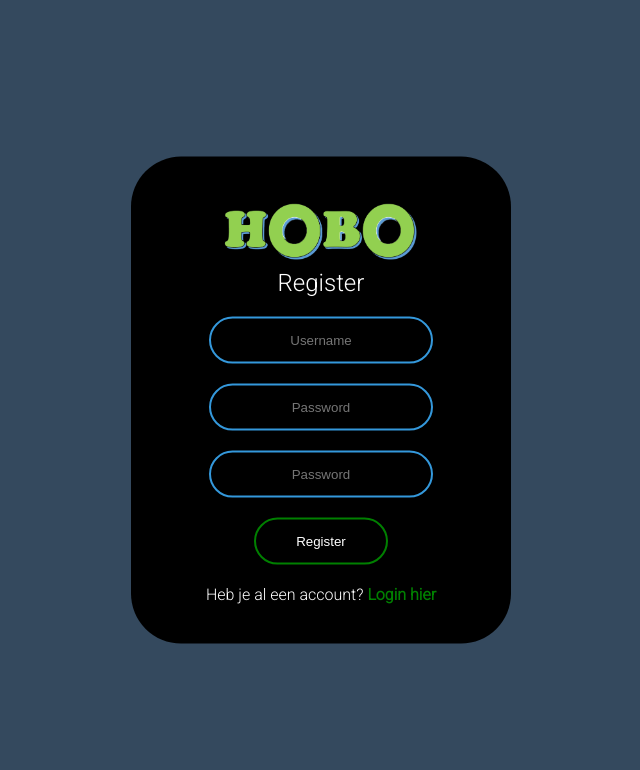
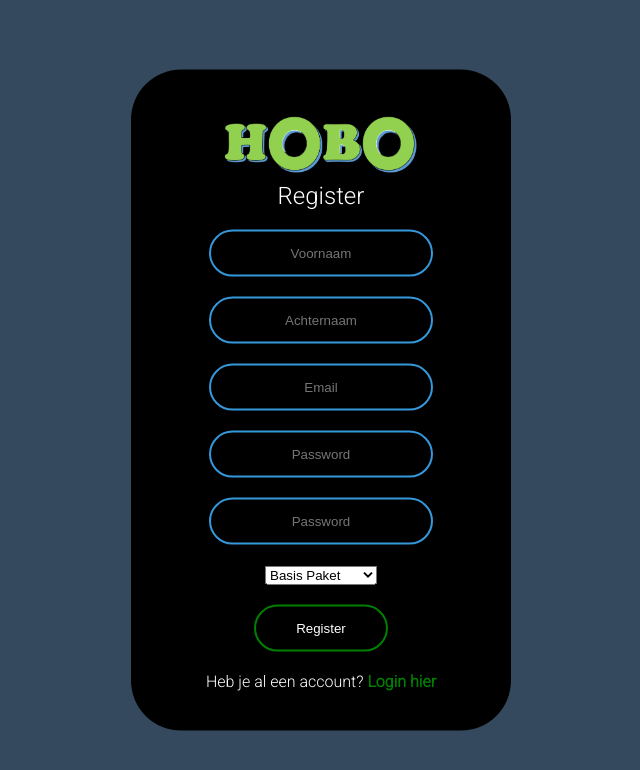
Before and after one commit to MickLabree/HoBo_Project, a PHP site: page /register.php in a window 1280 px wide. Shown: the top 770 px of the page, without its empty margins (319-959 px from the left). Run offline with PHP 8.4, Linux system fonts and the light colour scheme.

Commit message:
abo, email, voornaam en achternaam toegevoegd

```diff
--- a/class/User.php
+++ b/class/User.php
@@ -9,10 +9,13 @@ class User extends DbConfig{
             if($data['password'] != $data['conf-password']){
                 throw new Exception("Wachtwoorden komen niet overeen.");
             }
-            $sql = "INSERT INTO users (username, password) VALUES (:username, :password)";
+            $sql = "INSERT INTO klant (voornaam, achternaam, email, password, AboID) VALUES (:voornaam, :achternaam, :email, :password, :abo)";
             $encryptedPassword = password_hash($data['password'], PASSWORD_BCRYPT, ['cost' => 12]);
             $stmt = $this->connect()->prepare($sql);
-            $stmt->bindParam(":username", $data['username']);
+            $stmt->bindParam(":voornaam", $data['voornaam']);
+            $stmt->bindParam(":achternaam", $data['achternaam']);
+            $stmt->bindParam(":email", $data['email']);
+            $stmt->bindParam(":abo", $data['option']);
             $stmt->bindParam(":password", $encryptedPassword);
             if(!$stmt->execute()){
                 throw new Exception("Account kon niet aangemaakt worden");
@@ -25,7 +28,7 @@ class User extends DbConfig{
 
     public function login($data){
         try {
-            $user = $this->getUser($data['username']);
+            $user = $this->getUser($data['voornaam']);
             if (!$user) {
                 throw new Exception('Gebruiker bestaat niet.');
             }
@@ -34,7 +37,7 @@ class User extends DbConfig{
             }
             session_start();
             $_SESSION['ingelogd'] = true;
-            $_SESSION['username'] = $user->username;
+            $_SESSION['voornaam'] = $user->voornaam;
             header("Location: index.html");
         } catch (Exception $e) {
             echo $e->getMessage();
@@ -42,16 +45,16 @@ class User extends DbConfig{
     }
 
     public function getUsers(){
-        $sql = "SELECT * FROM users";
+        $sql = "SELECT * FROM klant";
         $stmt = $this->connect()->prepare($sql);
         $stmt->execute();
         return $stmt->fetchAll(PDO::FETCH_OBJ);
     }
 
-    public function getUser($username){
-        $sql = "SELECT * FROM users WHERE username = :username";
+    public function getUser($voornaam){
+        $sql = "SELECT * FROM klant WHERE voornaam = :voornaam";
         $stmt = $this->connect()->prepare($sql);
-        $stmt->bindParam(":username", $username);
+        $stmt->bindParam(":voornaam", $voornaam);
         $stmt->execute();
         return $stmt->fetch(PDO::FETCH_OBJ);
     }
--- a/login.php
+++ b/login.php
@@ -21,7 +21,9 @@ if (isset($_POST['login'])) {
             <form class="box" method="post">
                 <img src="img/logo.png" width="200" alt="Logo">
                 <h1>Login</h1>
-                <input type="text" name="username" placeholder="Username" required>
+                <input type="text" name="Voornaam" placeholder="Voornaam" required>
+                <input type="text" name="achternaam" placeholder="Achternaam" required>
+                <input type="email" name="email" placeholder="Email" required>
                 <input type="password" name="password" placeholder="Password" required>
                 <input type="submit" name="login" value="Login">
                 <p class="login">
--- a/register.php
+++ b/register.php
@@ -25,9 +25,16 @@ if(isset($_POST['register'])){
 	    	<form class="box" method="post">
         <img src="img/logo.png" width="200" alt="Logo">
         <h1>Register</h1>
-	    		<input type="text" name="username" placeholder="Username" required>
+	    		<input type="text" name="voornaam" placeholder="Voornaam" required>
+	    		<input type="text" name="achternaam" placeholder="Achternaam" required>
+	    		<input type="email" name="email" placeholder="Email" required>
 	    		<input type="password" name="password" placeholder="Password" required>
 	    		<input type="password" name="conf-password" placeholder="Password" required>
+          <select name="option">
+            <option name="basis" value="1">Basis Paket</option>
+            <option name="extra" value="2">Extra Paket</option>
+            <option name="platinum" value="3">Platinum Paket</option>
+          </select>
 	    		<input type="submit" name="register" value="Register">
           <p class="login">
             Heb je al een account? <a href="login.php">Login hier</a>
```
